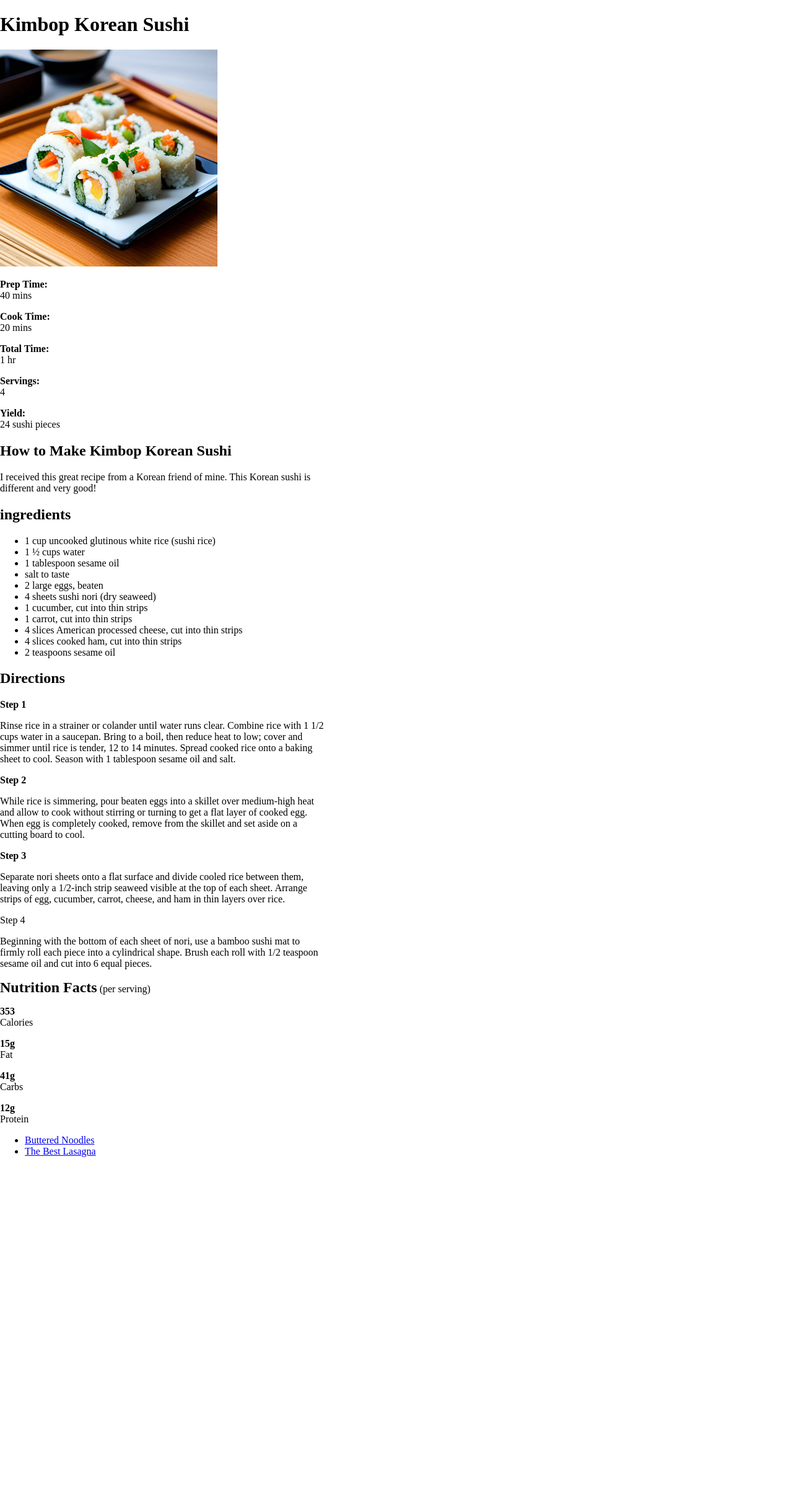
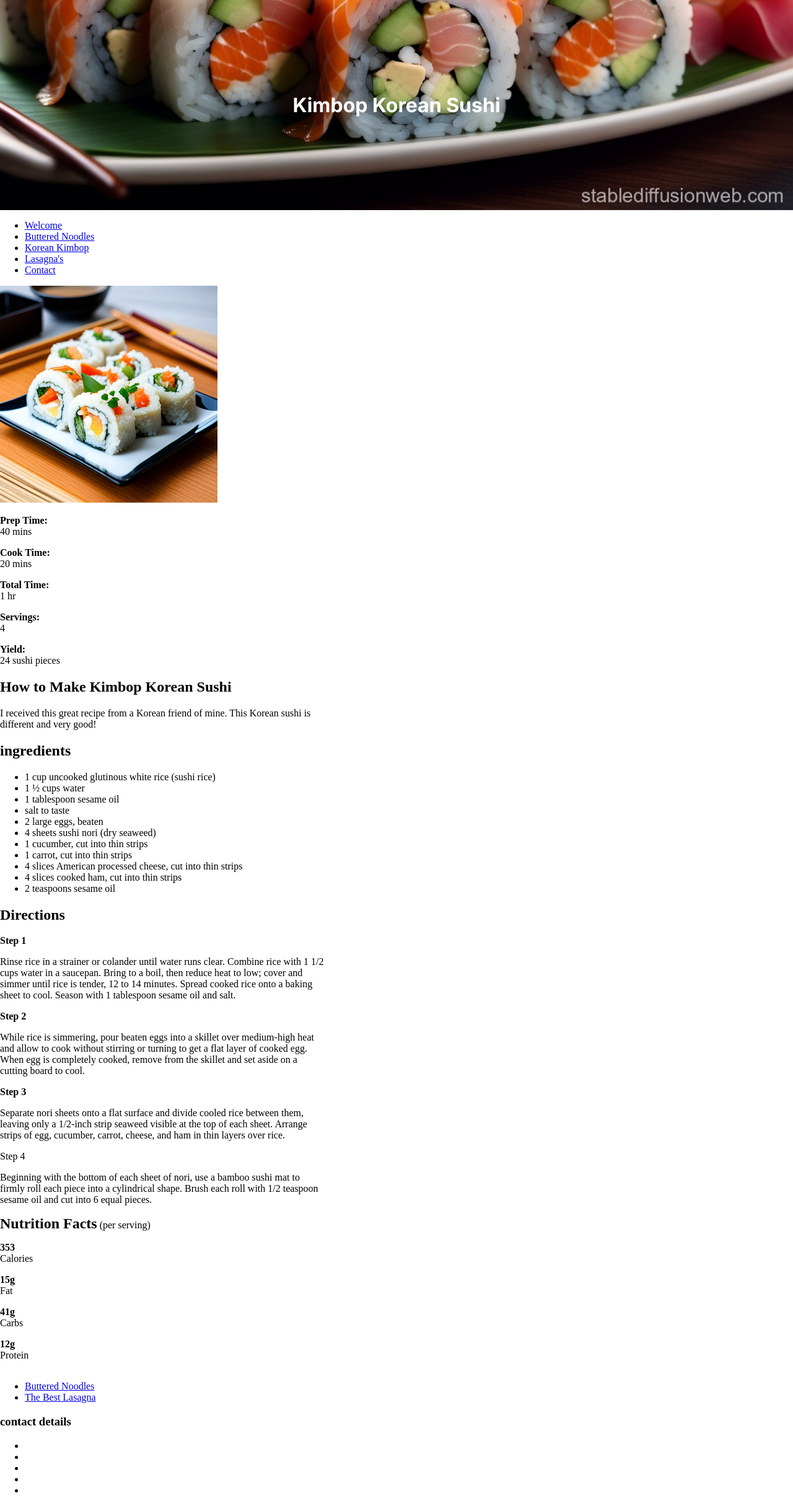
Before and after one commit to osneyrilxee/odin-recipes, a plain HTML site: page recipes/kimbop_korean.html in a window 1280 px wide. Shown: the whole page at 62% size. Before the commit the page ends 1883 px from the top, so only its background shows below. Drawn offline with Linux system fonts and the light colour scheme.

Commit message:
edit files nothnig else to say

```diff
--- a/recipes/kimbop_korean.html
+++ b/recipes/kimbop_korean.html
@@ -4,15 +4,29 @@
 <head>
     <meta charset="UTF-8">
     <meta name="viewport" content="width=device-width, initial-scale=1.0">
+    <link rel="preconnect" href="https://fonts.googleapis.com">
+    <link rel="preconnect" href="https://fonts.gstatic.com" crossorigin>
+    <link href="https://fonts.googleapis.com/css2?family=Inter:ital,opsz,wght@0,14..32,100..900;1,14..32,100..900&display=swap" rel="stylesheet">
     <link rel="stylesheet" href="../style/kimbop.css">
     <title>Kimbop (Korean Sushi)</title>
 </head>
 
 <body>
+    <header>
+        <h1>Kimbop Korean Sushi</h1>
+        <nav>
+            <ul>
+                <li><a href="../scripts/index.html">Welcome</a></li>
+                <li><a href="../recipes/buttered_noodles.html">Buttered Noodles</a></li>
+                <li><a href="../recipes/kimbop_korean.html">Korean Kimbop</a></li>
+                <li><a href="../recipes/World's_Best_Lasagna.html">Lasagna's</a></li>
+                <li><a href="../scripts/contact.html">Contact</a></li>
+            </ul>
+        </nav>
+    </header>
     <main>
-        <h1>Kimbop Korean Sushi</h1>
         <div id="container_head_info">
-        <img src="../assets/kimbop_sushi.png" alt="">
+        <img src="../assets/sushi/kimbop_sushi.png" alt="kimbop sushi">
         <p><span style="font-weight: bold;">Prep Time:</span><br>40 mins</p>
         <p><span style="font-weight: bold;">Cook Time:</span><br>20 mins</p>
         <p><span style="font-weight: bold;">Total Time:</span><br>1 hr</p>
@@ -59,11 +73,25 @@
             <p><span style="font-weight: bold;">15g</span><br>Fat</p>
             <p><span style="font-weight: bold;">41g</span><br>Carbs</p>
             <p><span style="font-weight: bold;">12g</span><br>Protein</p>
-        <ul>
-            <li><a href="../recipes/buttered_noodles.html">Buttered Noodles</a></li>
-            <li><a href="../recipes/World's_Best_Lasagna.html">The Best Lasagna </a></li>
-        </ul>
     </main>
+    <footer>
+        <div id="fist-class-nav">
+            <ul>
+                <li><a href="../recipes/buttered_noodles.html">Buttered Noodles</a></li>
+                <li><a href="../recipes/World's_Best_Lasagna.html">The Best Lasagna </a></li>
+            </ul>
+        </div>
+        <div id="second-class-nav">
+            <h3>contact details</h3>
+            <ul>
+                <li></li>
+                <li></li>
+                <li></li>
+                <li></li>
+                <li></li>
+            </ul>
+        </div>
+    </footer>
 </body>
 
 </html>
--- a/style/kimbop.css
+++ b/style/kimbop.css
@@ -1,5 +1,19 @@
 body {
     margin: 0;
     display: flex;
+    flex-direction:  column;
     min-height: 100vh;
 }
+
+h1 {
+    padding: 150px;
+    background-image: url("../assets/sushi/4297bd58-d6c5-4ebd-a9aa-3795de8b5d95.jpg");
+    background-repeat: no-repeat;
+    background-attachment: fixed;
+    background-size: cover;
+    background-position: bottom;
+    margin: 0;
+    text-align: center;
+    color: #ffffff;
+    font-family: "Inter", sans-serif;
+}
```
Also changed, not shown: recipes/World's_Best_Lasagna.html (+1 -1 lines), scripts/contact.html (added, +11 -0 lines), assets/bn page/ButteredNoodles-244458-Step1-0638-828c7fba242344178098ed6ec1ad6dc2.webp (renamed from assets/ButteredNoodles-244458-Step1-0638-828c7fba242344178098ed6ec1ad6dc2.webp), assets/bn page/ButteredNoodles-244458-Step3-0657-23374a21c2ca4f2a9038d5eee3caa902.webp (renamed from assets/ButteredNoodles-244458-Step3-0657-23374a21c2ca4f2a9038d5eee3caa902.webp), assets/bn page/buttered_noodles.png (renamed from assets/buttered_noodles.png), assets/lasagna's page/23600-worlds-best-lasagna-DDMFS-4x3-1196-24c5401652934ffb96d3d94bc9fbe2d7.webp (renamed from assets/23600-worlds-best-lasagna-DDMFS-4x3-1196-24c5401652934ffb96d3d94bc9fbe2d7.webp), assets/sushi/4297bd58-d6c5-4ebd-a9aa-3795de8b5d95.jpg (added), assets/sushi/banner.png (added), assets/sushi/kimbop_sushi.png (renamed from assets/kimbop_sushi.png), assets/sushi/plateau-sushi-assortiment-sushi-maki-sushi-sushibar-hd-8k-fond-ecran-photo-stock_915071-77059.jpg (added), scripts/index.html (renamed from script/index.html).
